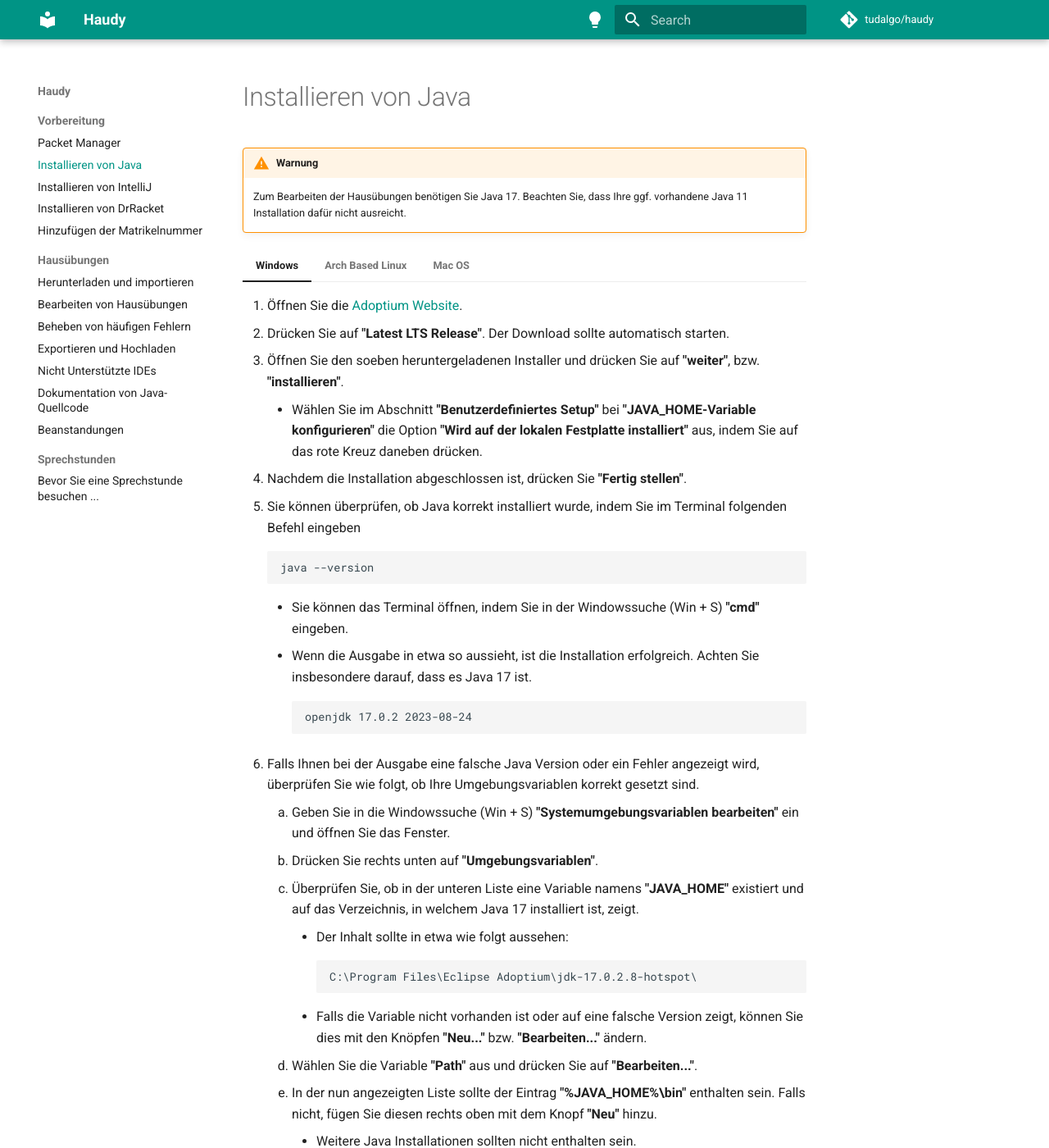
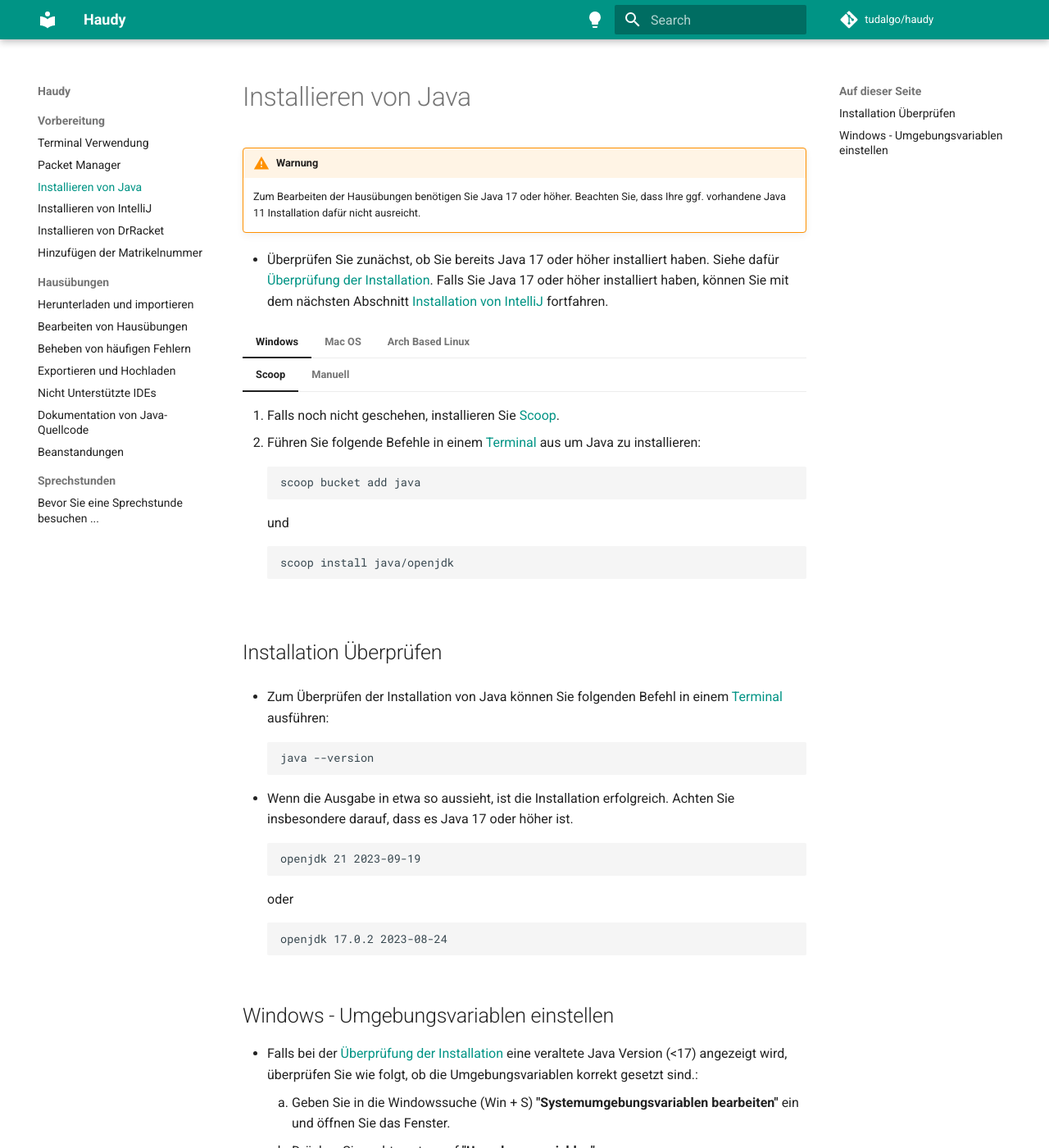
Before and after one commit to tudagrade/wiki, an MkDocs documentation site: the page built from docs/preparation/installation-java.md, in a window 1280 px wide and 1400 px high. Shown: the whole window at 82% size. Built offline with MkDocs 1.6.1 and Material for MkDocs 9.7.7, drawn with Linux system fonts in a browser that asks for light colours; comment, search, counter and statistics services are not loaded; some of the changed text lies outside the part shown.

Commit message:
update java installation guide

````diff
--- a/docs/preparation/installation-java.md
+++ b/docs/preparation/installation-java.md
@@ -1,37 +1,48 @@
 # Installieren von Java
 
 !!! warning "Warnung"
-    Zum Bearbeiten der Hausübungen benötigen Sie Java 17. Beachten Sie, dass Ihre ggf. vorhandene Java 11 Installation dafür nicht ausreicht.
+    Zum Bearbeiten der Hausübungen benötigen Sie Java 17 oder höher. Beachten Sie, dass Ihre ggf. vorhandene Java 11 Installation dafür nicht ausreicht.
+
+* Überprüfen Sie zunächst, ob Sie bereits Java 17 oder höher installiert haben. Siehe dafür [Überprüfung der Installation]. Falls Sie Java 17 oder höher installiert haben, können Sie mit dem nächsten Abschnitt [Installation von IntelliJ] fortfahren.
 
 === "Windows"
 
-     1. Öffnen Sie die [Adoptium Website].
-     2. Drücken Sie auf **"Latest LTS Release"**. Der Download sollte automatisch starten.
-     3. Öffnen Sie den soeben heruntergeladenen Installer und drücken Sie auf **"weiter"**, bzw. **"installieren"**.
-         * Wählen Sie im Abschnitt **"Benutzerdefiniertes Setup"** bei **"JAVA_HOME-Variable konfigurieren"** die Option **"Wird auf der lokalen Festplatte installiert"** aus,      indem Sie auf das rote Kreuz daneben drücken.
-     4. Nachdem die Installation abgeschlossen ist, drücken Sie **"Fertig stellen"**.
-     5. Sie können überprüfen, ob Java korrekt installiert wurde, indem Sie im Terminal folgenden Befehl eingeben
-         ```
-         java --version
-         ```
-        * Sie können das Terminal öffnen, indem Sie in der Windowssuche (Win + S) **"cmd"** eingeben.
-        * Wenn die Ausgabe in etwa so aussieht, ist die Installation erfolgreich. Achten Sie insbesondere darauf, dass es Java 17 ist.
-        ```
-        openjdk 17.0.2 2023-08-24
-        ```
-       * Falls Ihnen bei der Ausgabe eine falsche Java Version oder ein Fehler angezeigt wird, überprüfen Sie wie folgt, ob Ihre Umgebungsvariablen korrekt gesetzt sind.
-         1. Geben Sie in die Windowssuche (Win + S) **"Systemumgebungsvariablen bearbeiten"** ein und öffnen Sie das Fenster.
-         2. Drücken Sie rechts unten auf **"Umgebungsvariablen"**.
-         3. Überprüfen Sie, ob in der unteren Liste eine Variable namens **"JAVA_HOME"** existiert und auf das Verzeichnis, in welchem Java 17 installiert ist, zeigt.
-             * Der Inhalt sollte in etwa wie folgt aussehen:
-             ```
-             C:\Program Files\Eclipse Adoptium\jdk-17.0.2.8-hotspot\
-             ```
-             * Falls die Variable nicht vorhanden ist oder auf eine falsche Version zeigt, können Sie dies mit den Knöpfen **"Neu..."** bzw. **"Bearbeiten..."** ändern.
-         4. Wählen Sie die Variable **"Path"** aus und drücken Sie auf **"Bearbeiten..."**.
-         5. In der nun angezeigten Liste sollte der Eintrag **"%JAVA_HOME%\bin"** enthalten sein. Falls nicht, fügen Sie diesen rechts oben mit dem Knopf **"Neu"** hinzu.
-             * Weitere Java Installationen sollten nicht enthalten sein.
-         6. Schließen Sie mit **"OK"** alle Fenster und öffnen Sie ein neues Terminal. Es sollte nun die korrekte Java Version angezeigt werden.
+    === "Scoop"
+
+        1. Falls noch nicht geschehen, installieren Sie [Scoop].
+        2. Führen Sie folgende Befehle in einem [Terminal] aus um Java zu installieren:
+            ```
+            scoop bucket add java
+            ```
+            und
+            ```
+            scoop install java/openjdk
+            ```
+
+    === "Manuell"
+
+        1. Öffnen Sie die [Adoptium Website].
+        2. Drücken Sie auf **"Latest LTS Release"**. Der Download sollte automatisch starten.
+        3. Öffnen Sie den soeben heruntergeladenen Installer und drücken Sie auf **"weiter"**, bzw. **"installieren"**.
+            * Wählen Sie im Abschnitt **"Benutzerdefiniertes Setup"** bei **"JAVA_HOME-Variable konfigurieren"** die Option **"Wird auf der lokalen Festplatte installiert"** aus, indem Sie auf das rote Kreuz daneben drücken.
+        4. Nachdem die Installation abgeschlossen ist, drücken Sie **"Fertig stellen"**.
+
+=== "Mac OS"
+    === "Homebrew"
+        1. Falls noch nicht geschehen, installieren Sie [Homebrew].
+        2. Führen Sie in einem [Terminal] folgenden Befehl aus um Java zu installieren.
+           ```
+           brew install java
+           ```
+        3. Am Ende der Installation stellt Homebrew einen Befehl bereit, um OpenJDK 17 mit dem Befehl `java` zu verbinden. Kopieren Sie diesen und führen Sie ihn aus. Der Befehl ähnelt dem folgenden, kann sich jedoch leicht unterscheiden:
+           ```
+           sudo ln -sfn /opt/homebrew/opt/openjdk@17/libexec/openjdk.jdk /Library/Java/JavaVirtualMachines/openjdk-17.jdk
+           ```
+
+    === "Manuell"
+         1. Öffnen Sie die [Adoptium Website].
+         2. Drücken Sie auf **"Latest LTS Release"**. Der Download sollte automatisch starten.
+         3. Öffnen Sie den soeben heruntergeladenen Installer und drücken Sie auf **"Fortfahren"**, bzw. **"Installieren"**. Sie können die Standardeinstellungen übernehmen und müssen nichts weiteres im Installer auswählen.
 
 === "Arch Based Linux"
 
@@ -43,47 +54,46 @@
          ```
          archlinux-java set java-17-openjdk
          ```
-     3. Prüfen Sie die Java Installation.
-         ```
-         java --version
-         ```
-     4. Wenn die Ausgabe in etwa so aussieht, ist die Installation erfolgreich. Achten Sie insbesondere darauf, dass es Java 17 ist.
-         ```
-         openjdk 17.0.3 2023-08-24
-         ```
 
-=== "Mac OS"
-    === "Manuell"
-         1. Öffnen Sie die <ins> <a href="https://adoptium.net/de/" target="_blank"><span style="color:#349eeb">Adoptium Website</span></a></ins>.
-         2. Drücken Sie auf **"Latest LTS Release"**. Der Download sollte automatisch starten.
-         3. Öffnen Sie den soeben heruntergeladenen Installer und drücken Sie auf **"Fortfahren"**, bzw. **"Installieren"**. Sie können die Standardeinstellungen übernehmen und müssen      nichts weiteres im Installer auswählen.
-         4. Nachdem die Installation abgeschlossen ist, drücken Sie **"Schließen"**.
-             * Das Installationsprogramm benötigen Sie nun nicht mehr.
-         5. Sie können überprüfen, ob Java korrekt installiert wurde, indem Sie im Terminal folgenden Befehl eingeben
-             ```
-             java --version
-             ```
-             * Sie können das Terminal öffnen, indem Sie in der Suche (Cmd + Leertaste) **"Terminal"** eingeben.
-             * Wenn die Ausgabe in etwa so aussieht, ist die Installation erfolgreich. Achten Sie insbesondere darauf, dass es Java 17 ist.
-             ```
-             openjdk 17.0.2 2022-04-19
-             ```
-    === "Homebrew"
-         1. Installieren Sie OpenJDK 17.
-            ```
-            brew install openjdk@17
-            ```
-         2. Am Ende der Installation stellt Homebrew einen Befehl bereit, um OpenJDK 17 mit dem Befehl `java` zu verbinden. Kopieren Sie diesen und führen Sie ihn aus. Der Befehl ähnelt dem folgenden, kann sich jedoch leicht unterscheiden:
-            ```
-            sudo ln -sfn /opt/homebrew/opt/openjdk@17/libexec/openjdk.jdk /Library/Java/JavaVirtualMachines/openjdk-17.jdk
-            ```
-         3. Prüfen Sie die Java Installation.
-            ```
-            java --version
-            ```
-         4. Wenn die Ausgabe in etwa so aussieht, ist die Installation erfolgreich. Achten Sie insbesondere darauf, dass es Java 17 ist.
-            ```
-            openjdk 17.0.8.1 2023-08-24
-            ```
+## Installation Überprüfen
+
+* Zum Überprüfen der Installation von Java können Sie folgenden Befehl in einem [Terminal] ausführen:
+```
+java --version
+```
+
+* Wenn die Ausgabe in etwa so aussieht, ist die Installation erfolgreich. Achten Sie insbesondere darauf, dass es Java 17 oder höher ist.
+    ```
+    openjdk 21 2023-09-19
+    ```
+    oder
+    ```
+    openjdk 17.0.2 2023-08-24
+    ```
+## Windows - Umgebungsvariablen einstellen
+
+* Falls bei der [Überprüfung der Installation] eine veraltete Java Version (<17) angezeigt wird, überprüfen Sie wie folgt, ob die Umgebungsvariablen korrekt gesetzt sind.:
+    1. Geben Sie in die Windowssuche (Win + S) **"Systemumgebungsvariablen bearbeiten"** ein und öffnen Sie das Fenster.
+    2. Drücken Sie rechts unten auf **"Umgebungsvariablen"**.
+    3. Überprüfen Sie, ob in der unteren Liste eine Variable namens **"JAVA_HOME"** existiert und auf das Verzeichnis, in welchem Java installiert ist, zeigt.
+        * Der Inhalt sollte in etwa wie folgt aussehen:
+        ```
+        C:\Users\<Username>\scoop\apps\openjdk\current (Wenn Sie Java mit Scoop installiert haben)
+        ```
+        oder
+        ```
+        C:\Program Files\Eclipse Adoptium\jdk-21.X.X.X-hotspot\ (Wenn Sie Java manuell installiert haben)
+        ```
+        * Falls die Variable nicht vorhanden ist oder auf eine falsche Version zeigt, können Sie dies mit den Knöpfen **"Neu..."** bzw. **"Bearbeiten..."** ändern.
+    4. Wählen Sie die Variable **"Path"** aus und drücken Sie auf **"Bearbeiten..."**.
+    5. In der nun angezeigten Liste sollte der Eintrag **"%JAVA_HOME%\bin"** enthalten sein. Falls nicht, fügen Sie diesen rechts oben mit dem Knopf **"Neu"** hinzu.
+        * Weitere Java Installationen sollten nicht enthalten sein.
+    6. Schließen Sie mit **"OK"** alle Fenster und öffnen Sie ein neues Terminal. Es sollte nun die korrekte Java Version angezeigt werden.
+
 
 [Adoptium Website]: https://adoptium.net/de/
+[Terminal]: https://wiki.tudalgo.org/preparation/installation-java/
+[Überprüfung der Installation]: #installation-überprüfen
+[Homebrew]: https://wiki.tudalgo.org/preparation/packagemanager/
+[Scoop]: https://wiki.tudalgo.org/preparation/packagemanager/
+[Installation von IntelliJ]: https://wiki.tudalgo.org/preparation/installation-intellij/
--- a/mkdocs.yml
+++ b/mkdocs.yml
@@ -30,6 +30,7 @@
 
 nav:
   - Vorbereitung:
+    - "Terminal Verwendung": "preparation/terminal.md"
     - Packet Manager: preparation/packagemanager.md
     - Installieren von Java: preparation/installation-java.md
     - Installieren von IntelliJ: preparation/installation-intellij.md
````
Also changed, not shown: docs/preparation/packagemanager.md (+1 -1 lines), docs/preparation/terminal.md (added, +26 -0 lines).
